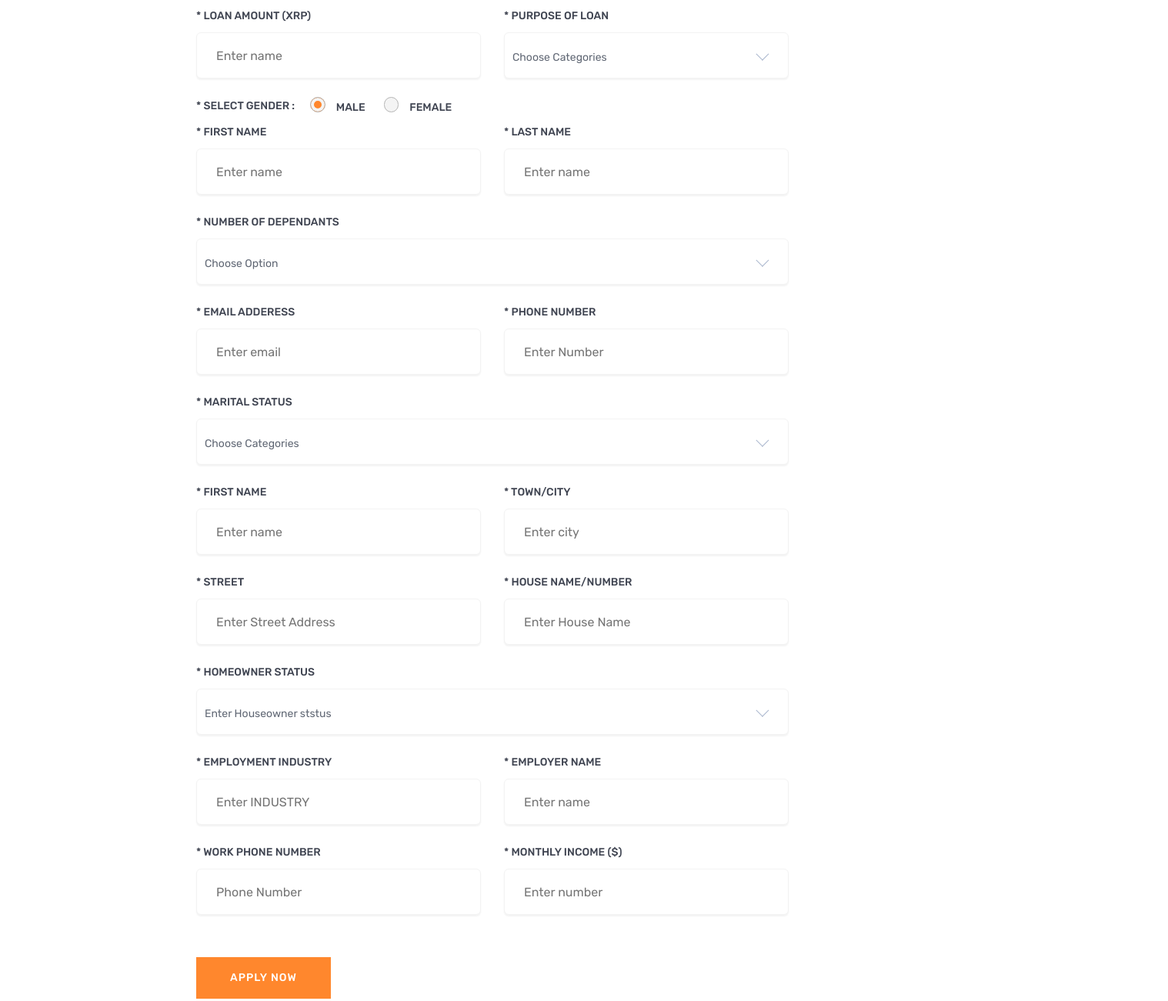
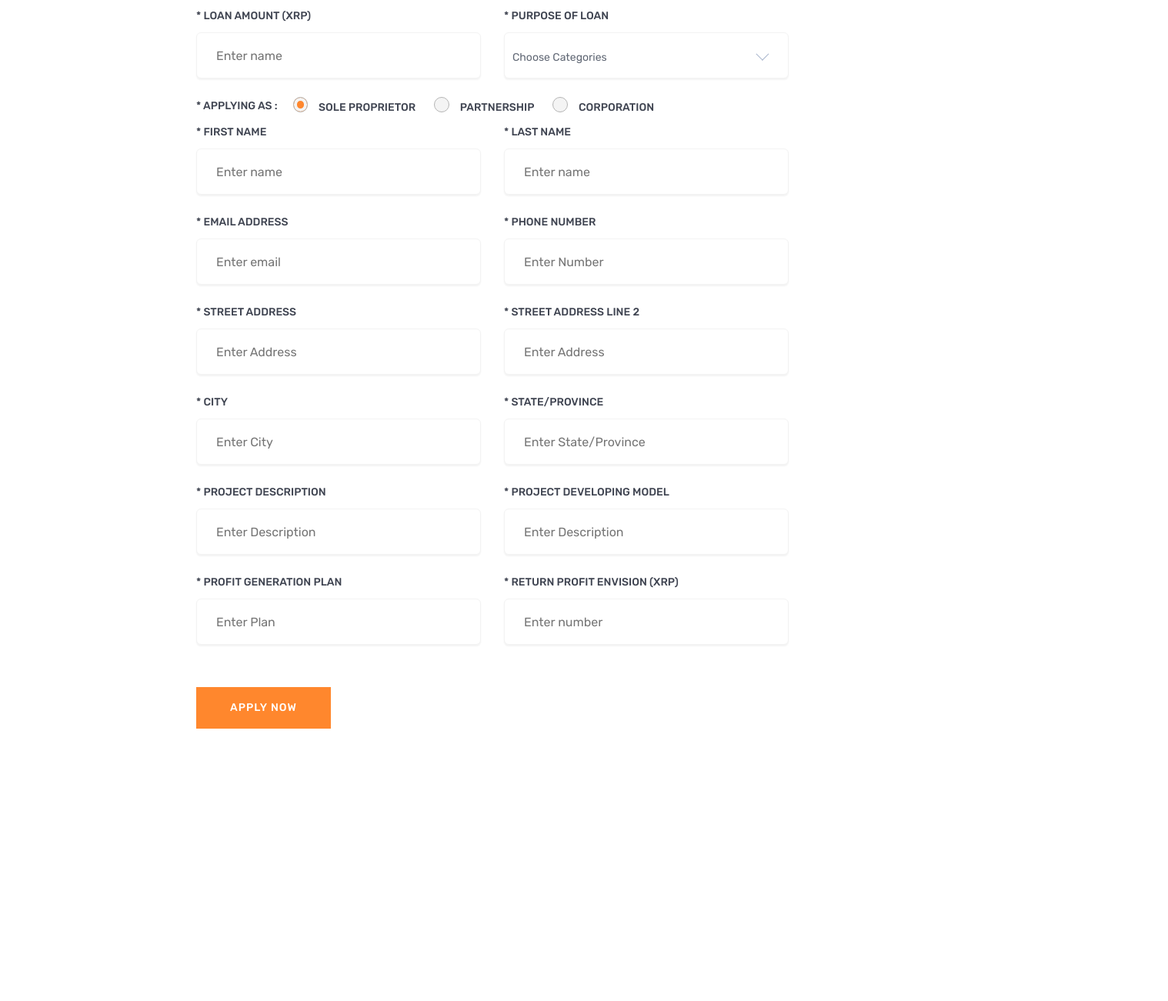
Before and after one commit to Viclinh/Digimount, a plain HTML site: page loan/apply.html in a window 1280 px wide. Shown: the part 700-2001 px from the top of the page at 77% size, 1518 px wide, since content can reach past the window. After the commit the page ends 1797 px from the top, so only its background shows below. Drawn offline with Linux system fonts and the light colour scheme.

Commit message:
Update apply.html

```diff
--- a/loan/apply.html
+++ b/loan/apply.html
@@ -111,15 +111,19 @@
                                     </div>
                                     <div class="col-lg-12">
                                        <div class="single-form  d-flex">
-                                            <label>* Select Gender :</label>
+                                            <label>* Applying as :</label>
                                            <div class="select-radio6">
                                                 <div class="radio">
                                                     <input id="radio" name="radio" type="radio" checked="">
-                                                    <label for="radio-6" class="radio-label">Male</label>
+                                                    <label for="radio-6" class="radio-label">Sole Proprietor</label>
                                                 </div>
                                                 <div class="radio">
                                                     <input id="radio" name="radio" type="radio">
-                                                    <label for="radio-7" class="radio-label">Female</label>
+                                                    <label for="radio-7" class="radio-label">Partnership</label>
+                                                </div>
+                                                <div class="radio">
+                                                    <input id="radio" name="radio" type="radio">
+                                                    <label for="radio-7" class="radio-label">Corporation</label>
                                                 </div>
                                             </div>
                                        </div>
@@ -137,22 +141,9 @@
                                         </div>
                                      </div>
 
-                                    <div class="col-lg-12">
-                                        <div class="single-form">
-                                            <label>* NUMBER OF DEPENDANTS</label>
-                                            <div class="select-option mb-10">
-                                                <select name="select" id="select1">
-                                                    <option value="">Choose Option</option>
-                                                    <option value="">Category 1</option>
-                                                    <option value="">Category 2</option>
-                                                    <option value="">Category 3</option>
-                                                </select>
-                                            </div>
-                                        </div>
-                                    </div>
                                     <div class="col-lg-6">
                                         <div class="single-form">
-                                            <label>* Email Adderess</label>
+                                            <label>* Email Address</label>
                                             <input type="email" name="" placeholder="Enter email">
                                         </div>
                                     </div>
@@ -162,81 +153,56 @@
                                             <input type="text" name="" placeholder="Enter Number">
                                         </div>
                                     </div>
-                                    <div class="col-lg-12">
+
+                                    <div class="col-lg-6">
                                         <div class="single-form">
-                                            <label>* MARITAL STATUS</label>
-                                            <div class="select-option mb-10">
-                                                <select name="select" id="select1">
-                                                    <option value="">Choose Categories</option>
-                                                    <option value="">Married</option>
-                                                    <option value="">Single</option>
-                                                    <option value="">Divorced</option>
-                                                </select>
-                                            </div>
+                                            <label>* Street Address </label>
+                                            <input type="text" name="" placeholder="Enter Address">
                                         </div>
                                     </div>
                                     <div class="col-lg-6">
                                         <div class="single-form">
-                                            <label>* FIRST NAME</label>
-                                            <input type="text" name="" placeholder="Enter name">
+                                            <label>* Street Address Line 2</label>
+                                            <input type="text" name="" placeholder="Enter Address">
                                         </div>
                                     </div>
                                     <div class="col-lg-6">
                                         <div class="single-form">
-                                            <label>* TOWN/CITY</label>
-                                            <input type="text" name="" placeholder="Enter city">
+                                            <label>* City</label>
+                                            <input type="text" name="" placeholder="Enter City">
                                         </div>
                                     </div>
                                     <div class="col-lg-6">
                                         <div class="single-form">
-                                            <label>* STREET</label>
-                                            <input type="text" name="" placeholder="Enter Street Address">
+                                            <label>* State/Province</label>
+                                            <input type="text" name="" placeholder="Enter State/Province">
+                                        </div>
+                                    </div>
+
+                                    <div class="col-lg-6">
+                                        <div class="single-form">
+                                            <label>* Project Description</label>
+                                            <input type="text" name="" placeholder="Enter Description">
                                         </div>
                                     </div>
                                     <div class="col-lg-6">
                                         <div class="single-form">
-                                            <label>* HOUSE NAME/NUMBER</label>
-                                            <input type="text" name="" placeholder="Enter House Name">
-                                        </div>
-                                    </div>
-                                    <div class="col-lg-12">
-                                        <div class="single-form">
-                                            <label>* HOMEOWNER STATUS </label>
-                                            <div class="select-option mb-10">
-                                                <select name="select" id="select1">
-                                                    <option value="">Enter Houseowner ststus</option>
-                                                    <option value="">Category 1</option>
-                                                    <option value="">Category 2</option>
-                                                    <option value="">Category 3</option>
-                                                </select>
-                                            </div>
+                                            <label>* Project Developing Model</label>
+                                            <input type="text" name="" placeholder="Enter Description">
                                         </div>
                                     </div>
                                     <div class="col-lg-6">
                                         <div class="single-form">
-                                            <label>* EMPLOYMENT INDUSTRY</label>
-                                            <input type="text" name="" placeholder="Enter INDUSTRY">
+                                            <label>* Profit Generation Plan</label>
+                                            <input type="text" name="" placeholder="Enter Plan">
                                         </div>
                                     </div>
                                     <div class="col-lg-6">
                                         <div class="single-form">
-                                            <label>* EMPLOYER NAME</label>
-                                            <input type="text" name="" placeholder="Enter name">
-                                        </div>
-                                    </div>
-                                    <div class="col-lg-6">
-                                        <div class="single-form">
-                                            <label>* WORK PHONE NUMBER</label>
-                                            <input type="text" name="" placeholder="Phone Number">
-                                        </div>
-                                    </div>
-                                    <div class="col-lg-6">
-                                        <div class="single-form">
-                                            <label>* MONTHLY INCOME ($)</label>
+                                            <label>* Return Profit Envision (XRP)</label>
                                             <input type="text" name="" placeholder="Enter number">
                                         </div>
                                     </div>
-
 
 
                                 </div>
```
